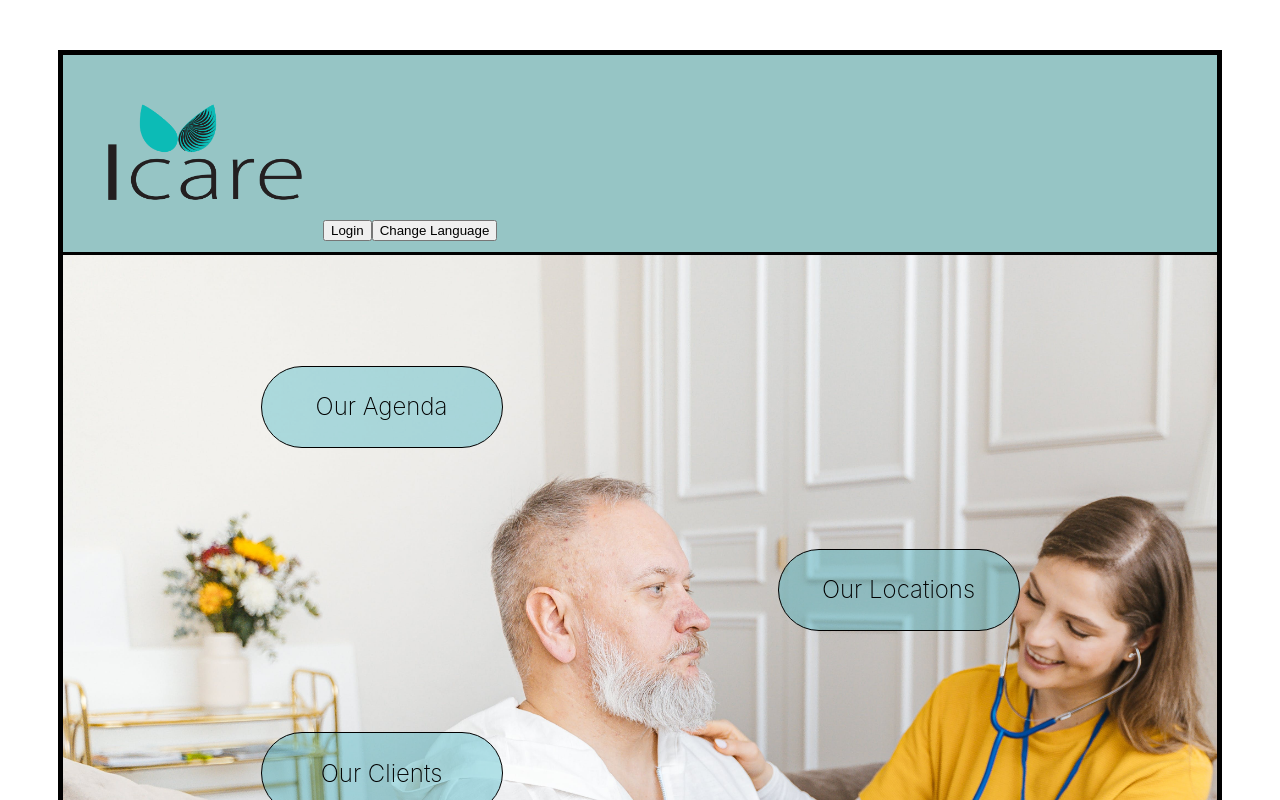
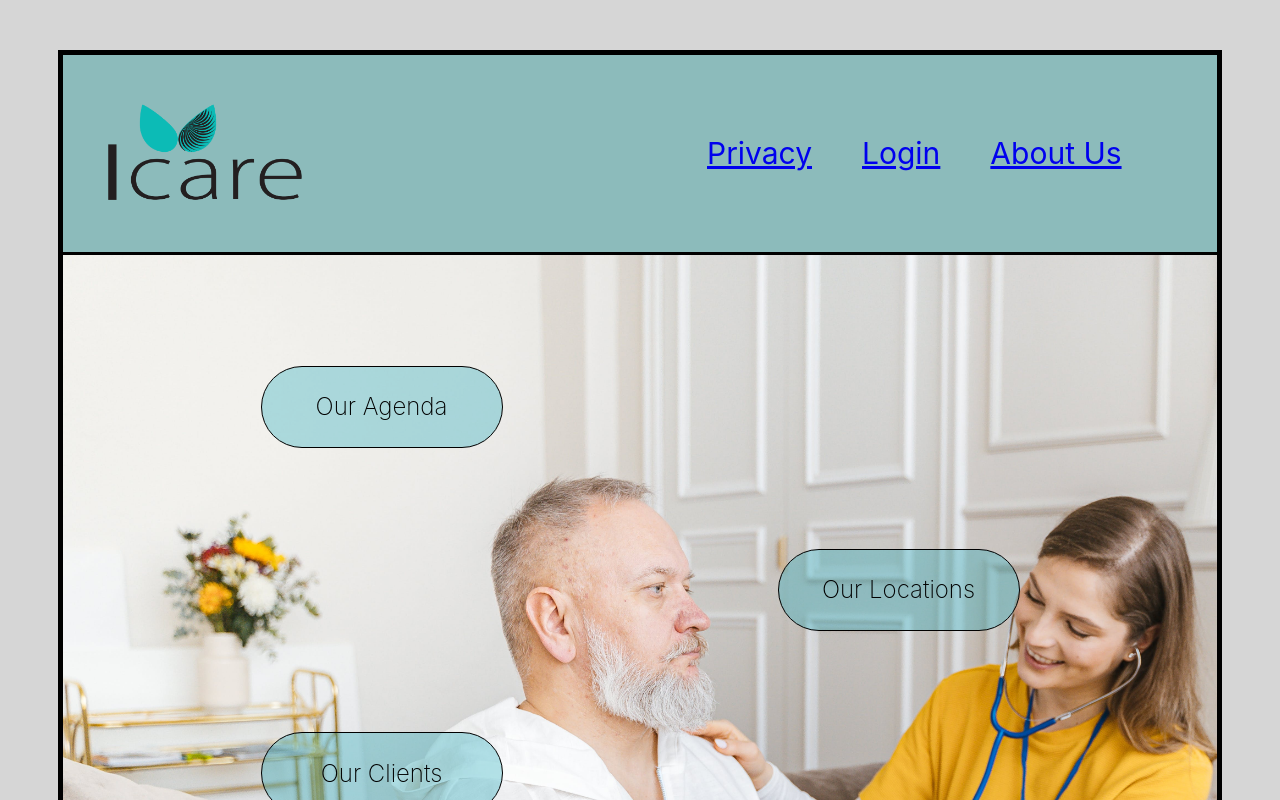
Before and after one commit to KasiaRaven26/Icare, a React (Vite) app in the folder Icare_app/: page / in a window 1280 px wide. Shown: the top 800 px of the page. Built offline with nearby package versions, Linux system fonts and the light colour scheme.

Commit message:
more fixes (#19)

```diff
--- a/Icare_app/src/App.jsx
+++ b/Icare_app/src/App.jsx
@@ -1,7 +1,6 @@
 import ReactDOM from "react-dom/client"
 import { BrowserRouter, Routes, Route } from "react-router-dom";
 import HomePage from "./components/HomePage/HomePage";
-// import "./App.css";
 import ClientHomePage from "./client/ClientHomePage";
 
 
@@ -10,7 +9,7 @@ function App() {
     <BrowserRouter>
       <Routes>
         <Route path="/" element={<HomePage />}/>
-        {/* <Route path="/client" element={<ClientHomePage />}/> */}
+        <Route path="/client" element={<ClientHomePage />}/>
       </Routes>
     </BrowserRouter>
   );
--- /dev/null
+++ b/Icare_app/src/components/Header.css
@@ -0,0 +1,15 @@
+.image-div {
+    width: 50%;
+}
+.link-div {
+    position: absolute;
+    width: 500px;
+    height: 100%;
+    right: 40px;
+    top: 60px;
+    margin: auto;
+}
+
+.link-div > a {
+    margin-left: 50px;
+}
--- a/Icare_app/src/components/Header.jsx
+++ b/Icare_app/src/components/Header.jsx
@@ -1,18 +1,18 @@
 import React from "react";
 import logo from "./I_care.jpg";
+import './Header.css';
 
-
-export function Header( props ) {
-
-    const clickEvent = () => {
-    props.handleShowLogin();
-  };
-
+export function Header() {
   return (
-    <div>
-      <img className="logo" src={logo} alt="Logo" />
-      <button onClick={clickEvent}>Login</button>
-      <button>Change Language</button>
+    <div style={{"position" : "relative"}}>
+      <div className="image-div">
+        <img className="logo" src={logo} alt="Logo" />
+      </div>
+      <div className="link-div">
+        <a  href="./client">Privacy</a>
+        <a href="./client">Login</a>
+        <a  href="./client">About Us</a>
+      </div>
     </div>
   );
 }
--- a/Icare_app/src/components/Modal/Modal.jsx
+++ b/Icare_app/src/components/Modal/Modal.jsx
@@ -13,7 +13,7 @@ export function Modal({ HidingTheForm }) {
           <header>
             <h1 className="highlight">SUBMIT FORM</h1>
           </header>
-          <body>
+          <div>
             <form>
               <div className="control">
                 <label>E-mail address</label>
@@ -36,7 +36,7 @@ export function Modal({ HidingTheForm }) {
                 <input type="text" />
               </div>
             </form>
-          </body>
+          </div>
           <footer className="click-button">
             <button onClick={handleClick}>Close</button>
           </footer>
--- a/Icare_app/src/components/Modal/ModalContent.jsx
+++ b/Icare_app/src/components/Modal/ModalContent.jsx
@@ -14,14 +14,14 @@ export function ModalContent({ HidingTheButton }) {
           <header>
             <h1 className="highlight"> OUR AGENDA</h1>
           </header>
-          <body>
+          <div>
             <p>
               Our platform has been created to connect clients with caregivers
               in The Netherlands, Germany and Italy.
             </p>
             <p>On the private basis with full safety.</p>
             <p className="border-radius">For both sides.</p>
-          </body>
+          </div>
           <footer className="click-button">
             <Button onClick={Hide}>Close</Button>
           </footer>
--- a/Icare_app/src/components/Modal/OurClients.jsx
+++ b/Icare_app/src/components/Modal/OurClients.jsx
@@ -13,9 +13,6 @@ export function OurClientsModal({ HidingTheButton }) {
           <header>
             <h1 className="highlight"> OUR CLIENTS</h1>
           </header>
-          <body>
-            <p></p>
-          </body>
           <footer className="click-button">
             <button onClick={Hide}>Close</button>
           </footer>
--- a/Icare_app/src/components/Modal/OurLocationsModal.jsx
+++ b/Icare_app/src/components/Modal/OurLocationsModal.jsx
@@ -14,7 +14,7 @@ export function OurLocationsModal({ HidingTheButton }) {
           <header>
             <h1 className="highlight"> OUR LOCATIONS</h1>
           </header>
-          <body>
+          <div>
             <div className="languages">
               <div className="language de">
                 <div className="line"></div>
@@ -37,7 +37,7 @@ export function OurLocationsModal({ HidingTheButton }) {
                 </a>
               </div>
             </div>
-          </body>
+          </div>
           <footer className="click-button">
             <button onClick={Hide}>Close</button>
           </footer>
--- a/Icare_app/src/index.css
+++ b/Icare_app/src/index.css
@@ -4,6 +4,7 @@ body {
     sans-serif;
   -webkit-font-smoothing: antialiased;
   -moz-osx-font-smoothing: grayscale;
+  background-color: rgb(214, 214, 214);
 
 }
 
@@ -20,3 +21,7 @@ code {
 .logo {
   height: 10em;
 }
+
+div > a {
+  font-size: 30px;
+}
```
